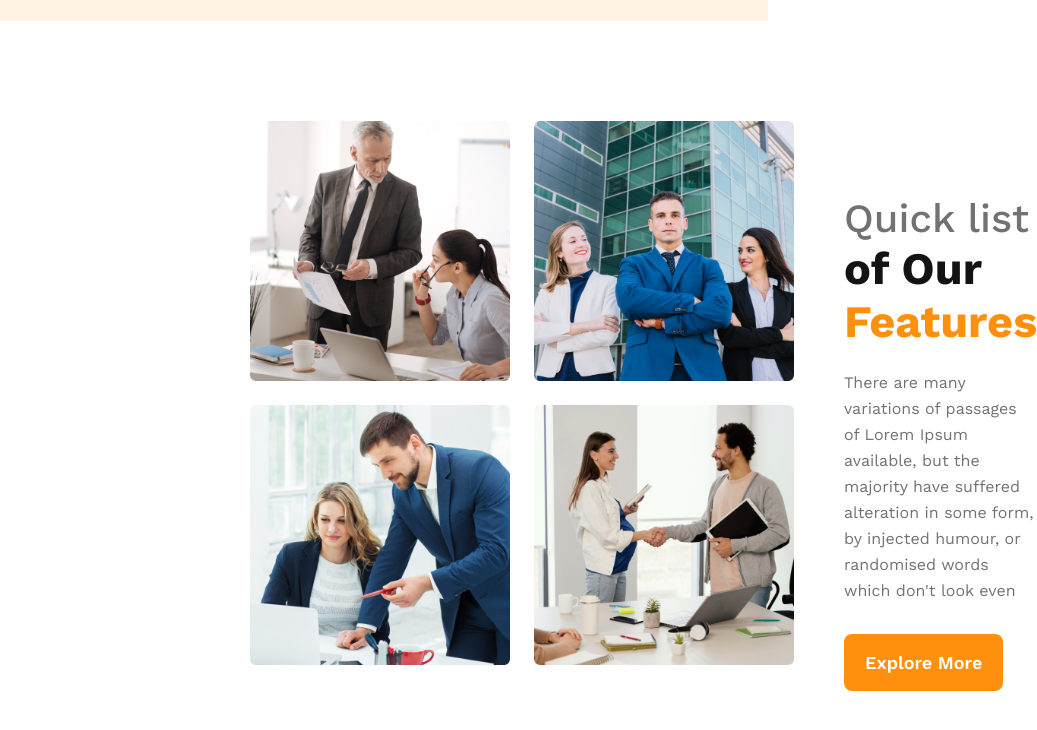
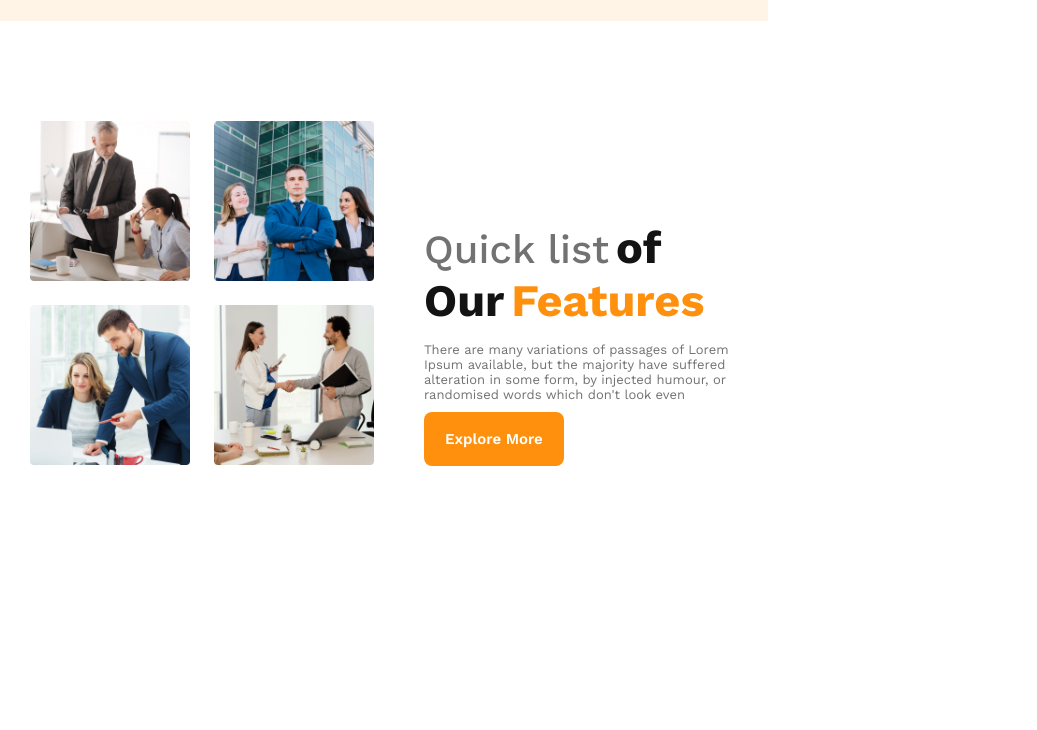
Before and after one commit to asifulislamstudio/architects-website, a plain HTML site: page index.html in a window 768 px wide. Shown: the part 740-1470 px from the top of the page, 1037 px wide, since content can reach past the window. After the commit the page ends 1305 px from the top, so only its background shows below. Drawn offline with nearby package versions, Linux system fonts and the light colour scheme.

Commit message:
feature section responsive done

```diff
--- a/index.html
+++ b/index.html
@@ -51,7 +51,7 @@
                 <p class="description">
                     There are many variations of passages of Lorem Ipsum available, but the majority have suffered alteration in some form, by injected humour, or randomised words which don't look even
                 </p>
-                <button class="btn-primary">Explore More</button>
+                <button class="btn-primary feature-btn">Explore More</button>
             </div>
         </section>
 
--- a/styles/arch.css
+++ b/styles/arch.css
@@ -196,4 +196,22 @@ margin-bottom: 30px;
 
          }
 
+         /* header section responsive done end here  */
+         main{
+             padding: 0 30px;
+         }
+         .feature-img-container > img {
+            width: 160px;
+        }
+        .description{
+            font-size: 13px;
+            line-height: normal;
+            margin-bottom: 10px;
+            margin-top: 15px;
+        }
+        .feature-btn{
+            font-size: 15px;
+
+
+        }
 }
```
